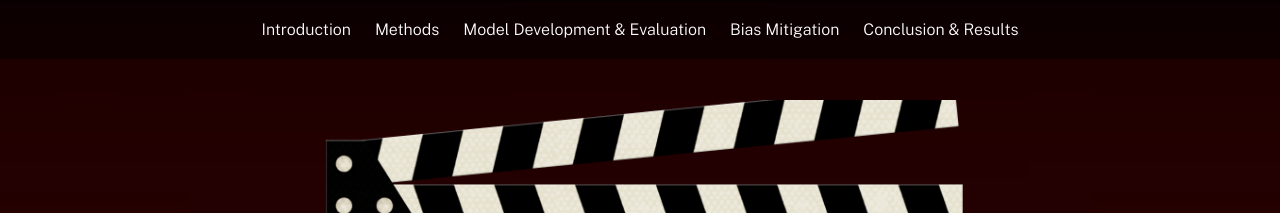
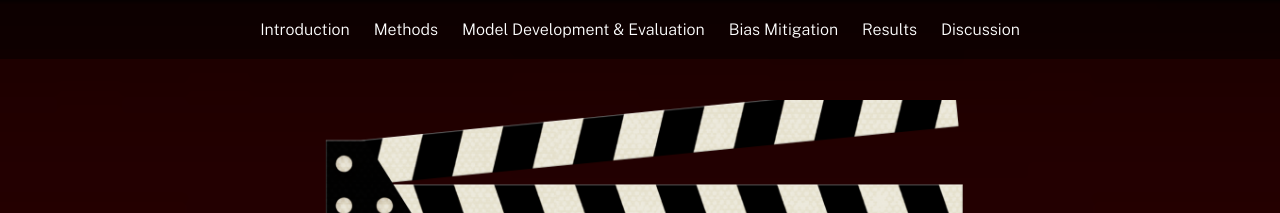
Before and after one commit to michael-garciaperez/DSC180A-Methodology-5, a Jekyll site: the page built from index.md, in a window 1280 px wide. Shown: the top 213 px of the page. Built offline with Jekyll 4.4.1, drawn with Linux system fonts in a browser that asks for light colours.

Commit message:
Update default.html

```diff
--- a/_layouts/default.html
+++ b/_layouts/default.html
@@ -29,7 +29,8 @@
       <li><a href="#methods">Methods</a></li>
       <li><a href="#model-development--evaluation">Model Development & Evaluation</a></li>
       <li><a href="#bias-mitigation">Bias Mitigation</a></li>
-      <li><a href="#conclusion--results">Conclusion & Results</a></li>
+      <li><a href="#results">Results</a></li>
+      <li><a href="#discussion">Discussion</a></li>
     </ul>
   </div>
 
```
